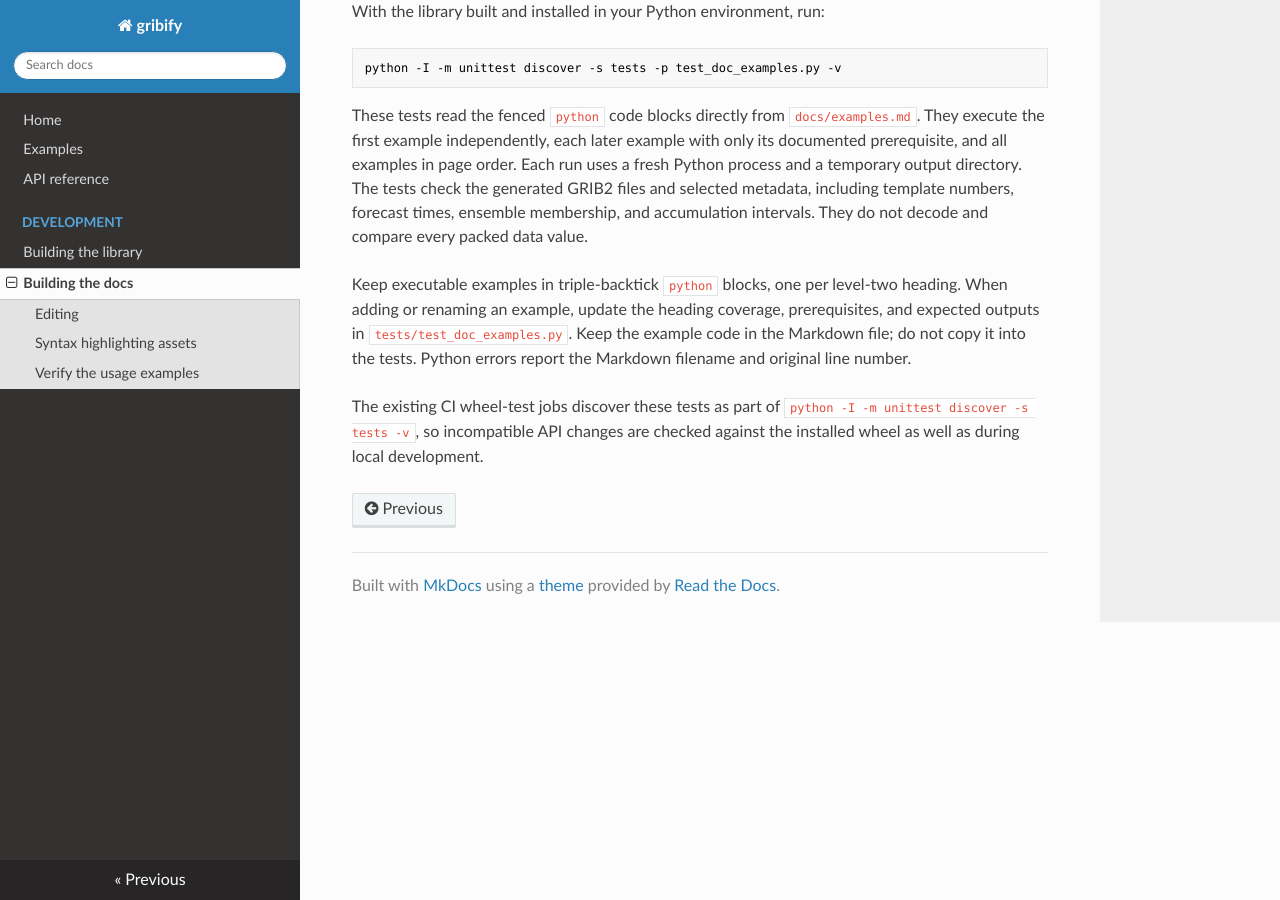
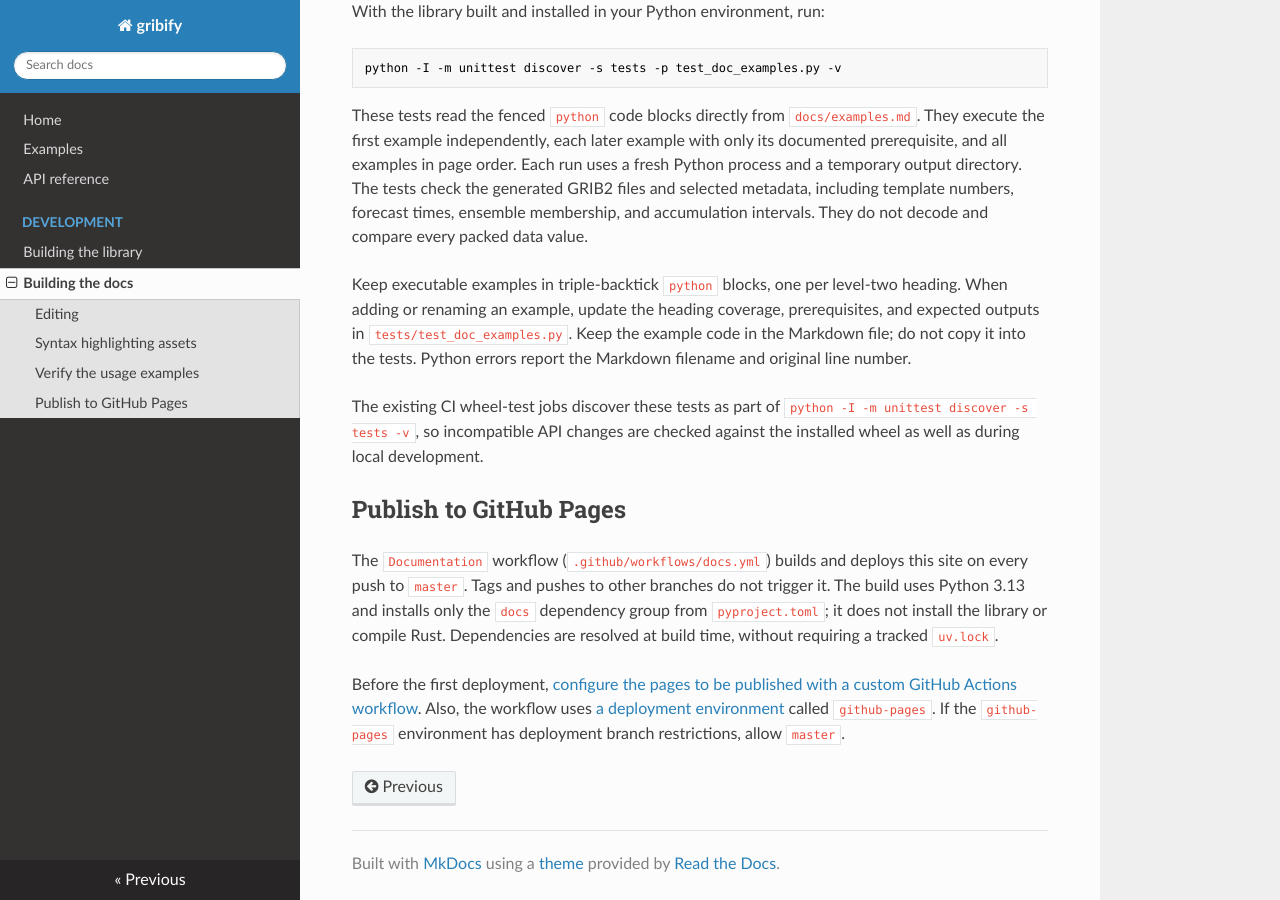
Before and after one commit to noritada/gribify, an MkDocs documentation site: the page built from docs/development/docs.md, in a window 1280 px wide and 900 px high, scrolled down 1194 px. Built offline with MkDocs 1.6.1, drawn with Linux system fonts in a browser that asks for light colours.

Commit message:
CI/CD: deploy the documentation to GitHub Pages

```diff
--- a/docs/development/docs.md
+++ b/docs/development/docs.md
@@ -71,3 +71,18 @@ report the Markdown filename and original line number.
 The existing CI wheel-test jobs discover these tests as part of
 `python -I -m unittest discover -s tests -v`, so incompatible API changes are
 checked against the installed wheel as well as during local development.
+
+## Publish to GitHub Pages
+
+The `Documentation` workflow (`.github/workflows/docs.yml`) builds and deploys
+this site on every push to `master`. Tags and pushes to other branches do not
+trigger it. The build uses Python 3.13 and installs only the `docs` dependency
+group from `pyproject.toml`; it does not install the library or compile Rust.
+Dependencies are resolved at build time, without requiring a tracked `uv.lock`.
+
+Before the first deployment,
+[configure the pages to be published with a custom GitHub Actions workflow](https://docs.github.com/en/pages/getting-started-with-github-pages/configuring-a-publishing-source-for-your-github-pages-site#publishing-with-a-custom-github-actions-workflow).
+Also, the workflow uses
+[a deployment environment](https://docs.github.com/en/actions/how-tos/deploy/configure-and-manage-deployments/control-deployments#using-environments)
+called `github-pages`. If the `github-pages` environment has deployment branch
+restrictions, allow `master`.
--- a/mkdocs.yml
+++ b/mkdocs.yml
@@ -1,4 +1,5 @@
 site_name: gribify
+site_url: !ENV [MKDOCS_SITE_URL, ""]
 site_description: Generate GRIB2 data from Python
 use_directory_urls: false
 nav:
```
Also changed, not shown: 1 other file.
